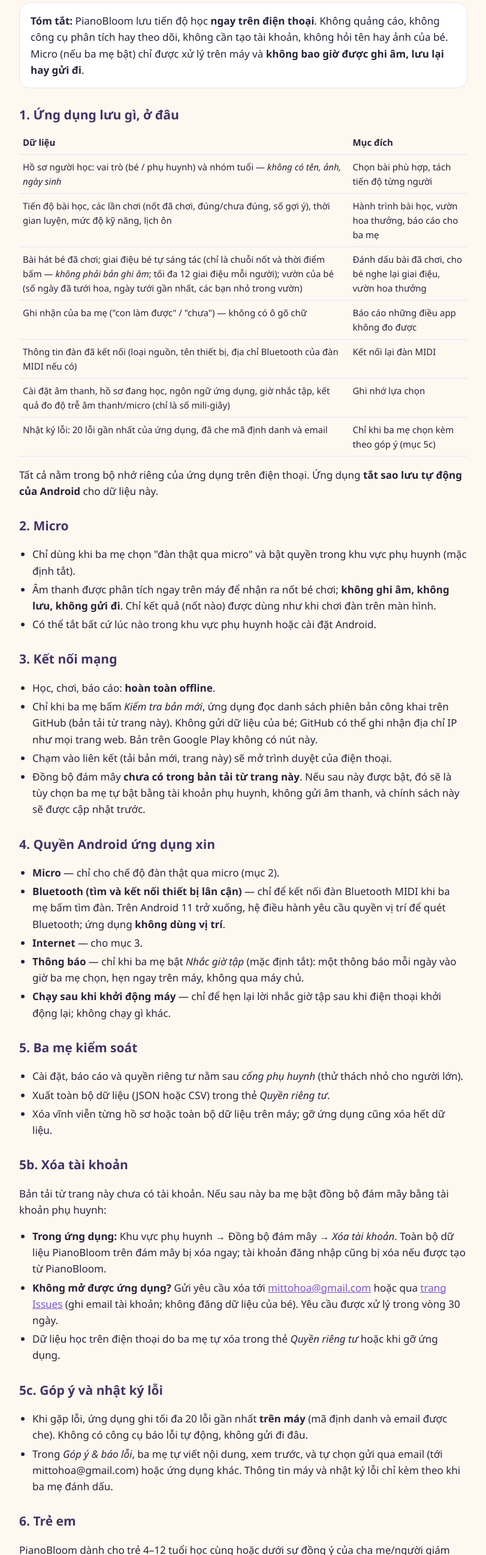
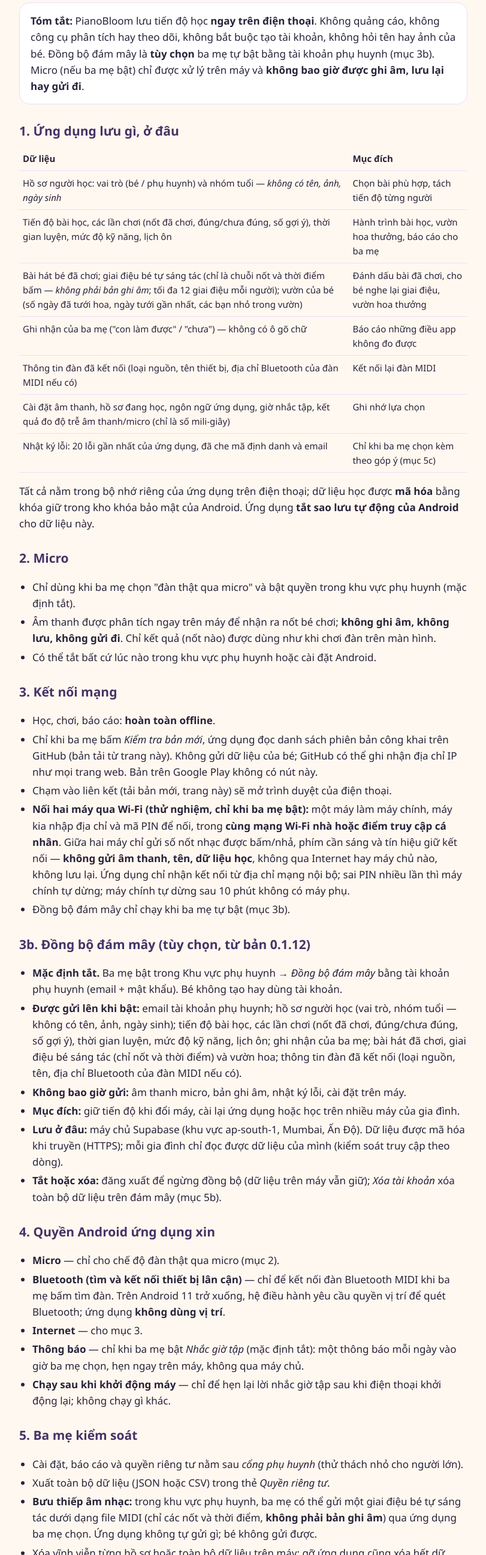
Before and after one commit to mittohoa/pianobloom-download, a plain HTML site: page privacy.html in a window 1280 px wide. Shown: the part 208-2800 px from the top of the page at 60% size, without its empty margins (234-1045 px from the left). Drawn offline with Linux system fonts and the light colour scheme.

Commit message:
Privacy: optional cloud sync (0.1.12), two-device link, postcards, on-device encryption

```diff
--- a/privacy.html
+++ b/privacy.html
@@ -32,7 +32,8 @@
 
   <div class="box">
     <strong>Tóm tắt:</strong> PianoBloom lưu tiến độ học <strong>ngay trên điện thoại</strong>.
-    Không quảng cáo, không công cụ phân tích hay theo dõi, không cần tạo tài khoản, không hỏi tên hay ảnh của bé.
+    Không quảng cáo, không công cụ phân tích hay theo dõi, không bắt buộc tạo tài khoản, không hỏi tên hay ảnh của bé.
+    Đồng bộ đám mây là <strong>tùy chọn</strong> ba mẹ tự bật bằng tài khoản phụ huynh (mục 3b).
     Micro (nếu ba mẹ bật) chỉ được xử lý trên máy và <strong>không bao giờ được ghi âm, lưu lại hay gửi đi</strong>.
   </div>
 
@@ -47,7 +48,7 @@
     <tr><td>Cài đặt âm thanh, hồ sơ đang học, ngôn ngữ ứng dụng, giờ nhắc tập, kết quả đo độ trễ âm thanh/micro (chỉ là số mili-giây)</td><td>Ghi nhớ lựa chọn</td></tr>
     <tr><td>Nhật ký lỗi: 20 lỗi gần nhất của ứng dụng, đã che mã định danh và email</td><td>Chỉ khi ba mẹ chọn kèm theo góp ý (mục 5c)</td></tr>
   </table>
-  <p>Tất cả nằm trong bộ nhớ riêng của ứng dụng trên điện thoại. Ứng dụng <strong>tắt sao lưu tự động của Android</strong> cho dữ liệu này.</p>
+  <p>Tất cả nằm trong bộ nhớ riêng của ứng dụng trên điện thoại; dữ liệu học được <strong>mã hóa</strong> bằng khóa giữ trong kho khóa bảo mật của Android. Ứng dụng <strong>tắt sao lưu tự động của Android</strong> cho dữ liệu này.</p>
 
   <h2>2. Micro</h2>
   <ul>
@@ -61,7 +62,18 @@
     <li>Học, chơi, báo cáo: <strong>hoàn toàn offline</strong>.</li>
     <li>Chỉ khi ba mẹ bấm <em>Kiểm tra bản mới</em>, ứng dụng đọc danh sách phiên bản công khai trên GitHub (bản tải từ trang này). Không gửi dữ liệu của bé; GitHub có thể ghi nhận địa chỉ IP như mọi trang web. Bản trên Google Play không có nút này.</li>
     <li>Chạm vào liên kết (tải bản mới, trang này) sẽ mở trình duyệt của điện thoại.</li>
-    <li>Đồng bộ đám mây <strong>chưa có trong bản tải từ trang này</strong>. Nếu sau này được bật, đó sẽ là tùy chọn ba mẹ tự bật bằng tài khoản phụ huynh, không gửi âm thanh, và chính sách này sẽ được cập nhật trước.</li>
+    <li id="hai-may"><strong>Nối hai máy qua Wi-Fi (thử nghiệm, chỉ khi ba mẹ bật):</strong> một máy làm máy chính, máy kia nhập địa chỉ và mã PIN để nối, trong <strong>cùng mạng Wi-Fi nhà hoặc điểm truy cập cá nhân</strong>. Giữa hai máy chỉ gửi số nốt nhạc được bấm/nhả, phím cần sáng và tín hiệu giữ kết nối — <strong>không gửi âm thanh, tên, dữ liệu học</strong>, không qua Internet hay máy chủ nào, không lưu lại. Ứng dụng chỉ nhận kết nối từ địa chỉ mạng nội bộ; sai PIN nhiều lần thì máy chính tự dừng; máy chính tự dừng sau 10 phút không có máy phụ.</li>
+    <li>Đồng bộ đám mây chỉ chạy khi ba mẹ tự bật (mục 3b).</li>
+  </ul>
+
+  <h2 id="dong-bo">3b. Đồng bộ đám mây (tùy chọn, từ bản 0.1.12)</h2>
+  <ul>
+    <li><strong>Mặc định tắt.</strong> Ba mẹ bật trong Khu vực phụ huynh → <em>Đồng bộ đám mây</em> bằng tài khoản phụ huynh (email + mật khẩu). Bé không tạo hay dùng tài khoản.</li>
+    <li><strong>Được gửi lên khi bật:</strong> email tài khoản phụ huynh; hồ sơ người học (vai trò, nhóm tuổi — không có tên, ảnh, ngày sinh); tiến độ bài học, các lần chơi (nốt đã chơi, đúng/chưa đúng, số gợi ý), thời gian luyện, mức độ kỹ năng, lịch ôn; ghi nhận của ba mẹ; bài hát đã chơi, giai điệu bé sáng tác (chỉ nốt và thời điểm) và vườn hoa; thông tin đàn đã kết nối (loại nguồn, tên, địa chỉ Bluetooth của đàn MIDI nếu có).</li>
+    <li><strong>Không bao giờ gửi:</strong> âm thanh micro, bản ghi âm, nhật ký lỗi, cài đặt trên máy.</li>
+    <li><strong>Mục đích:</strong> giữ tiến độ khi đổi máy, cài lại ứng dụng hoặc học trên nhiều máy của gia đình.</li>
+    <li><strong>Lưu ở đâu:</strong> máy chủ Supabase (khu vực ap-south-1, Mumbai, Ấn Độ). Dữ liệu được mã hóa khi truyền (HTTPS); mỗi gia đình chỉ đọc được dữ liệu của mình (kiểm soát truy cập theo dòng).</li>
+    <li><strong>Tắt hoặc xóa:</strong> đăng xuất để ngừng đồng bộ (dữ liệu trên máy vẫn giữ); <em>Xóa tài khoản</em> xóa toàn bộ dữ liệu trên đám mây (mục 5b).</li>
   </ul>
 
   <h2>4. Quyền Android ứng dụng xin</h2>
@@ -77,11 +89,12 @@
   <ul>
     <li>Cài đặt, báo cáo và quyền riêng tư nằm sau <em>cổng phụ huynh</em> (thử thách nhỏ cho người lớn).</li>
     <li>Xuất toàn bộ dữ liệu (JSON hoặc CSV) trong thẻ <em>Quyền riêng tư</em>.</li>
+    <li><strong>Bưu thiếp âm nhạc:</strong> trong khu vực phụ huynh, ba mẹ có thể gửi một giai điệu bé tự sáng tác dưới dạng file MIDI (chỉ các nốt và thời điểm, <strong>không phải bản ghi âm</strong>) qua ứng dụng ba mẹ chọn. Ứng dụng không tự gửi gì; bé không gửi được.</li>
     <li>Xóa vĩnh viễn từng hồ sơ hoặc toàn bộ dữ liệu trên máy; gỡ ứng dụng cũng xóa hết dữ liệu.</li>
   </ul>
 
   <h2 id="xoa-tai-khoan">5b. Xóa tài khoản</h2>
-  <p>Bản tải từ trang này chưa có tài khoản. Nếu sau này ba mẹ bật đồng bộ đám mây bằng tài khoản phụ huynh:</p>
+  <p>Chỉ áp dụng khi ba mẹ đã tạo tài khoản để đồng bộ đám mây:</p>
   <ul>
     <li><strong>Trong ứng dụng:</strong> Khu vực phụ huynh → Đồng bộ đám mây → <em>Xóa tài khoản</em>. Toàn bộ dữ liệu PianoBloom trên đám mây bị xóa ngay; tài khoản đăng nhập cũng bị xóa nếu được tạo từ PianoBloom.</li>
     <li><strong>Không mở được ứng dụng?</strong> Gửi yêu cầu xóa tới <a href="mailto:mittohoa@gmail.com">mittohoa@gmail.com</a> hoặc qua <a href="https://github.com/mittohoa/pianobloom-download/issues">trang Issues</a> (ghi email tài khoản; không đăng dữ liệu của bé). Yêu cầu được xử lý trong vòng 30 ngày.</li>
```
Also changed, not shown: privacy-en.html (+17 -4 lines).
